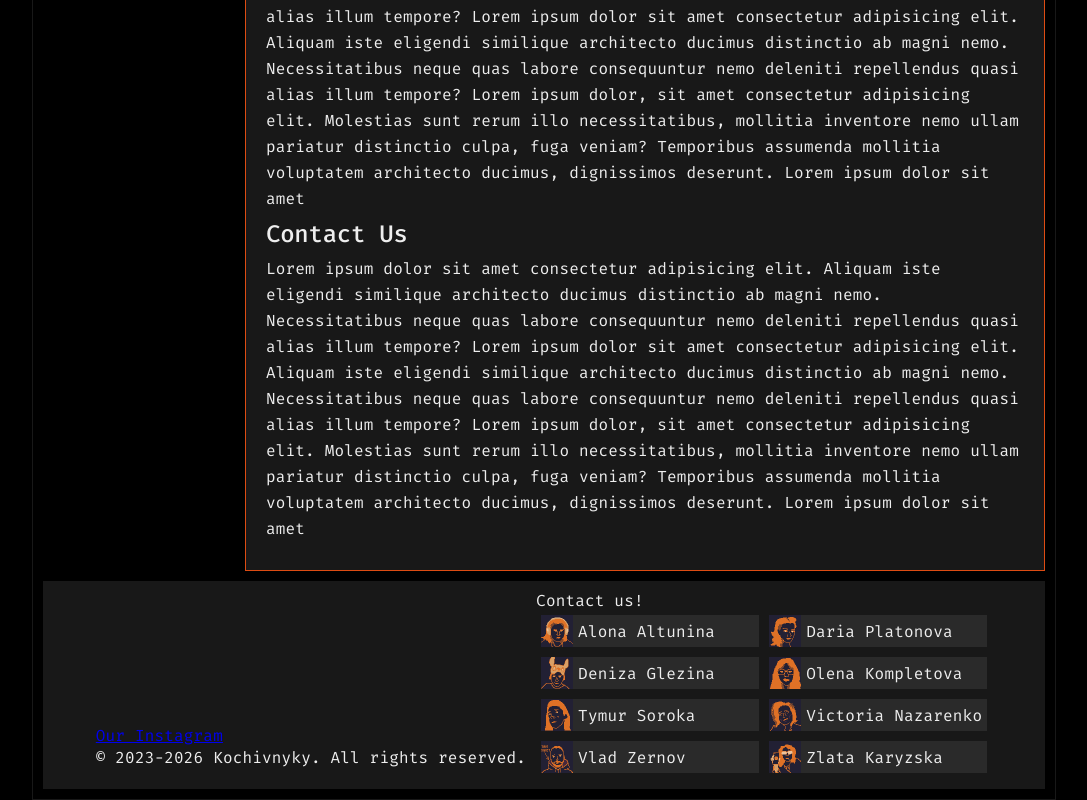
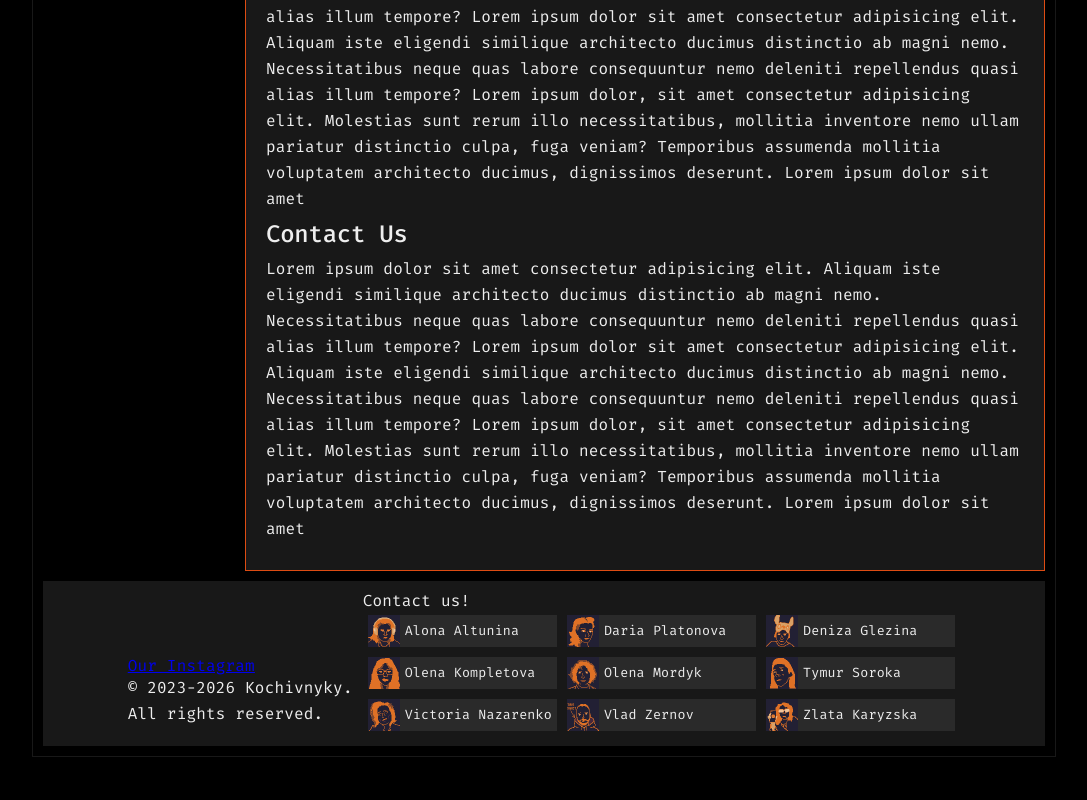
Before and after one commit to timtim40a/kochivnyky-portfolio, a React (Vite) app: page / in a window 1280 px wide. Shown: the part 2068-2868 px from the top of the page, without its empty margins (96-1183 px from the left). After the commit the page ends 2825 px from the top, so only its background shows below. Built offline with nearby package versions, Linux system fonts and the light colour scheme.

Commit message:
Add a contact card

```diff
--- a/src/_components/ContactCard/ContactCard.module.css
+++ b/src/_components/ContactCard/ContactCard.module.css
@@ -16,4 +16,5 @@
 
 .name {
     padding: var(--margin);
+    font-size: smaller;
 }
--- a/src/_components/Footer/Footer.module.css
+++ b/src/_components/Footer/Footer.module.css
@@ -13,10 +13,10 @@
 
 .contactContainer {
     display: grid;
-    grid-template-columns: 1fr 1fr;
+    grid-template-columns: 1fr 1fr 1fr;
     grid-template-rows: repeat(1fr);
 }
 
 .contactTitle {
-    grid-column: span 2;
+    grid-column: span 3;
 }
--- a/src/_components/Footer/Footer.tsx
+++ b/src/_components/Footer/Footer.tsx
@@ -13,7 +13,10 @@ function Footer() {
                     >
                         Our Instagram
                     </a>
-                    <p>&copy; 2023-2026 Kochivnyky. All rights reserved.</p>
+                    <p>
+                        &copy; 2023-2026 Kochivnyky.
+                        <br /> All rights reserved.
+                    </p>
                 </div>
                 <div className={styles.contactContainer}>
                     <span className={styles.contactTitle}>Contact us!</span>
@@ -37,7 +40,11 @@ function Footer() {
                         name="Olena Kompletova"
                         link=""
                     />
-
+                    <ContactCard
+                        imageSrc="/images/lena_polovn.png"
+                        name="Olena Mordyk"
+                        link=""
+                    />
                     <ContactCard
                         imageSrc="/images/tim.png"
                         name="Tymur Soroka"
```
Also changed, not shown: public/images/lena_polovn.png (added).
